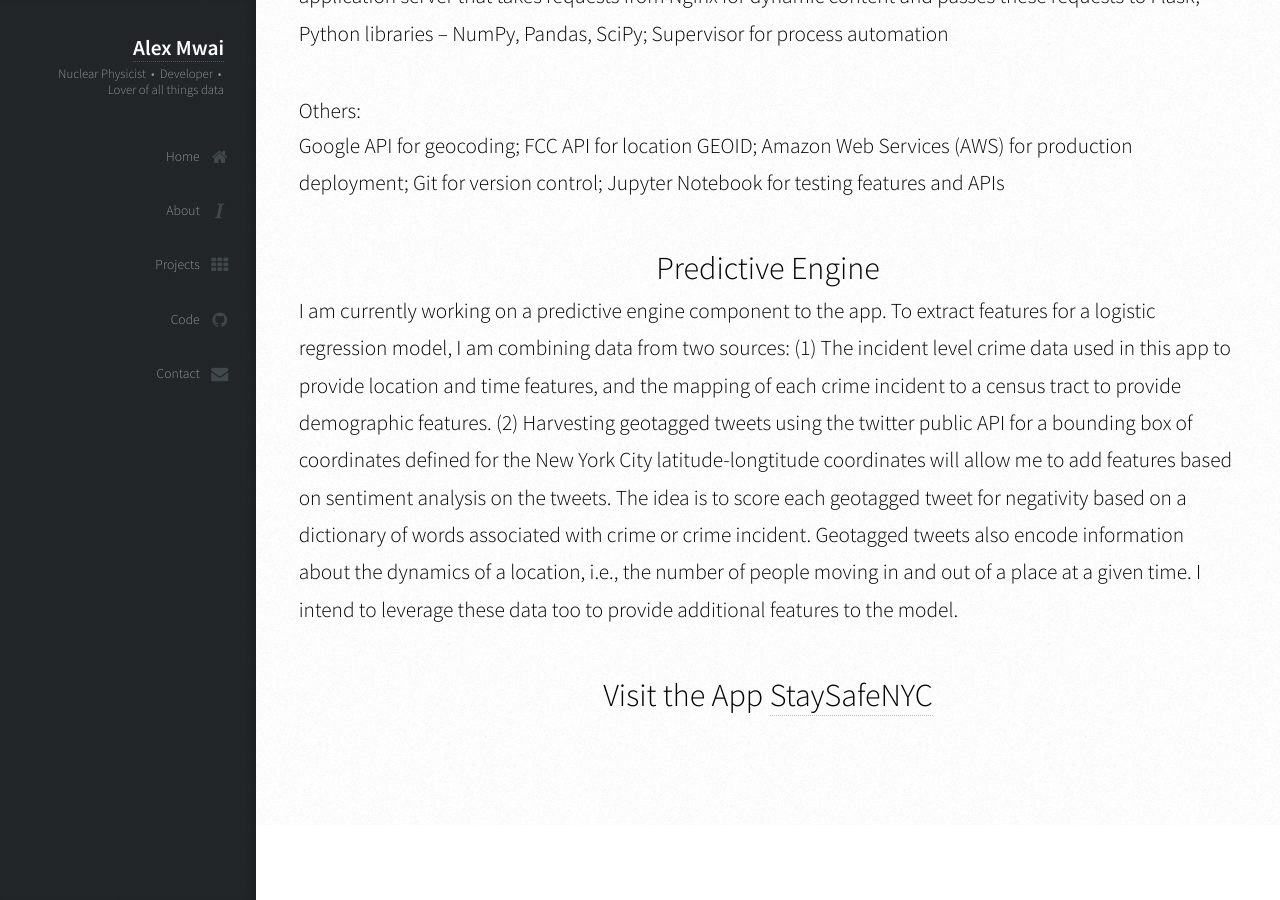
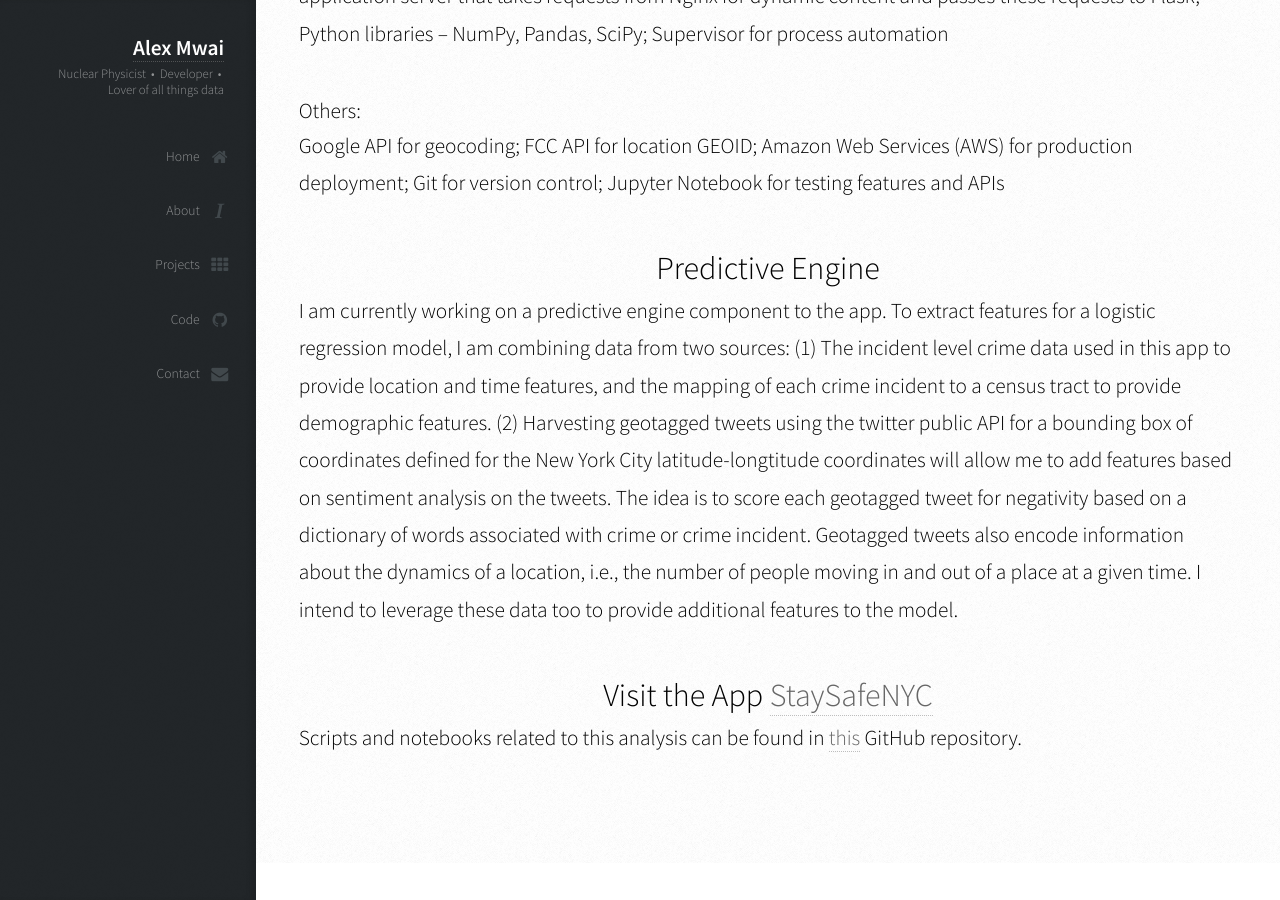
Before and after one commit to oserttas-math/amwai.github.io, a Jekyll site: the page built from _posts/projects/2016-02-22-crime.md, in a window 1280 px wide and 900 px high, scrolled down 2542 px. Built offline with Jekyll 4.4.1, drawn with Linux system fonts in a browser that asks for light colours; nearby versions of some CDN libraries; library files that are not in the unit come from our copies.

Commit message:
Typos and added links

```diff
--- a/_posts/projects/2016-02-22-crime.md
+++ b/_posts/projects/2016-02-22-crime.md
@@ -36,4 +36,5 @@ Google API for geocoding; FCC API for location GEOID; Amazon Web Services (AWS)
 ### Predictive Engine
  I am currently working on a predictive engine component to the app. To extract features for a logistic regression model, I am combining data from two sources: (1) The incident level crime data used in this app to provide location and time features, and the mapping of each crime incident to a census tract to provide demographic features. (2) Harvesting geotagged tweets using the twitter public API for a bounding box of coordinates defined for the New York City latitude-longtitude coordinates will allow me to add features based on sentiment analysis on the tweets. The idea is to score each geotagged tweet for negativity based on a dictionary of words associated with crime or crime incident. Geotagged tweets also encode information about the dynamics of a location, i.e., the number of people moving in and out of a place at a given time. I intend to leverage these data too to provide additional features to the model.
 
-### Visit the App [StaySafeNYC](http://www.staysafenyc.com/)
+### Visit the App <b>[StaySafeNYC](http://www.staysafenyc.com/)</b>
+Scripts and notebooks related to this analysis can be found in <b>[this](https://github.com/amwai/StaySafeNYC_Scripts/)</b> GitHub repository.
--- a/index.html
+++ b/index.html
@@ -79,12 +79,12 @@ layout: blank
 							<!--<div class="image"><img src="images/pic01.jpg" alt="" /></div><div class="content">-->
 							<div class="image"><img src="images/PHRun2Nova2a.jpg"  alt="" /></div><div class="content">
 								<h2>I love working with data...</h2>
-								<p>For my PhD thesis, I analyzed the very large datasets collected from particle collisions using the Relativistic Heavy Ion Collider at the Brookhaven National Laboratory.The goal was to identify elusive signatures of the formation of very exotic matter that is only formed at extreme conditions of temperature and density. You can read more about my doctoral research <a href={% post_url 2015-08-01-phdthesis %}>here.</a></p>
+								<p>For my PhD thesis, I analyzed the very large datasets collected from particle collisions using the Relativistic Heavy Ion Collider at the Brookhaven National Laboratory. The goal was to identify elusive signatures of the formation of very exotic matter that is only formed at extreme conditions of temperature and density. You can read more about my doctoral research <a href={% post_url 2015-08-01-phdthesis %}>here.</a></p>
 							</div>
 						</section>
 						<section class="spotlight">
 							<!--<div class="image"><img src="images/pic02.jpg" alt="" /></div><div class="content">-->
-							<div class="image"><img src="images/Combi.jpg" alt="" /></div><div class="content">
+							<div class="image"><a href="http://www.sciencedirect.com/science/article/pii/S0380133010001887"><img src="images/Combi.jpg" alt="" /></a></div><div class="content">
 								<h2>In addition to my research in high-energy physics, </h2>
 								<p>I have also been involved in research in areas such as ultra-cold gases, population genetics, and nuclear chemistry. Outside of academia, I love undertaking fun projects with publicly available datasets...</p>
 							</div>
@@ -92,7 +92,7 @@ layout: blank
 						<section class="spotlight">
 							<div class="image"><iframe width="600" height="450" frameborder="0" scrolling="no" src="https://plot.ly/~concinte/0.embed"></iframe></div><div class="content">
 								<h2>Some of these projects include building a <a href="http://www.staysafenyc.com/">web app</a> for violent crime in New York City,</h2>
-								<p>and analysing Open Payments data on the relationship between healthcare companies and physicians</p>
+								<p>and analysing Open Payments data on the relationship between healthcare companies and physicians.</p>
 							</div>
 						</section>
 					</section>
```
